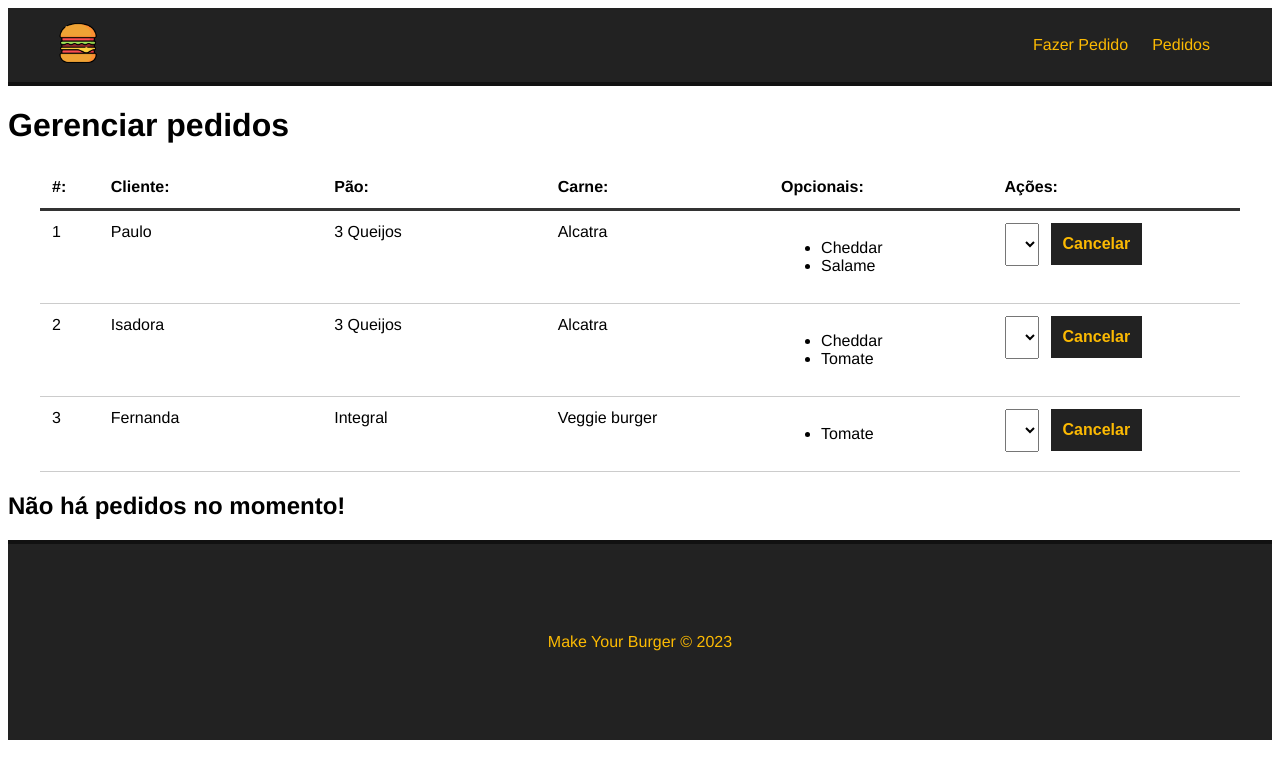
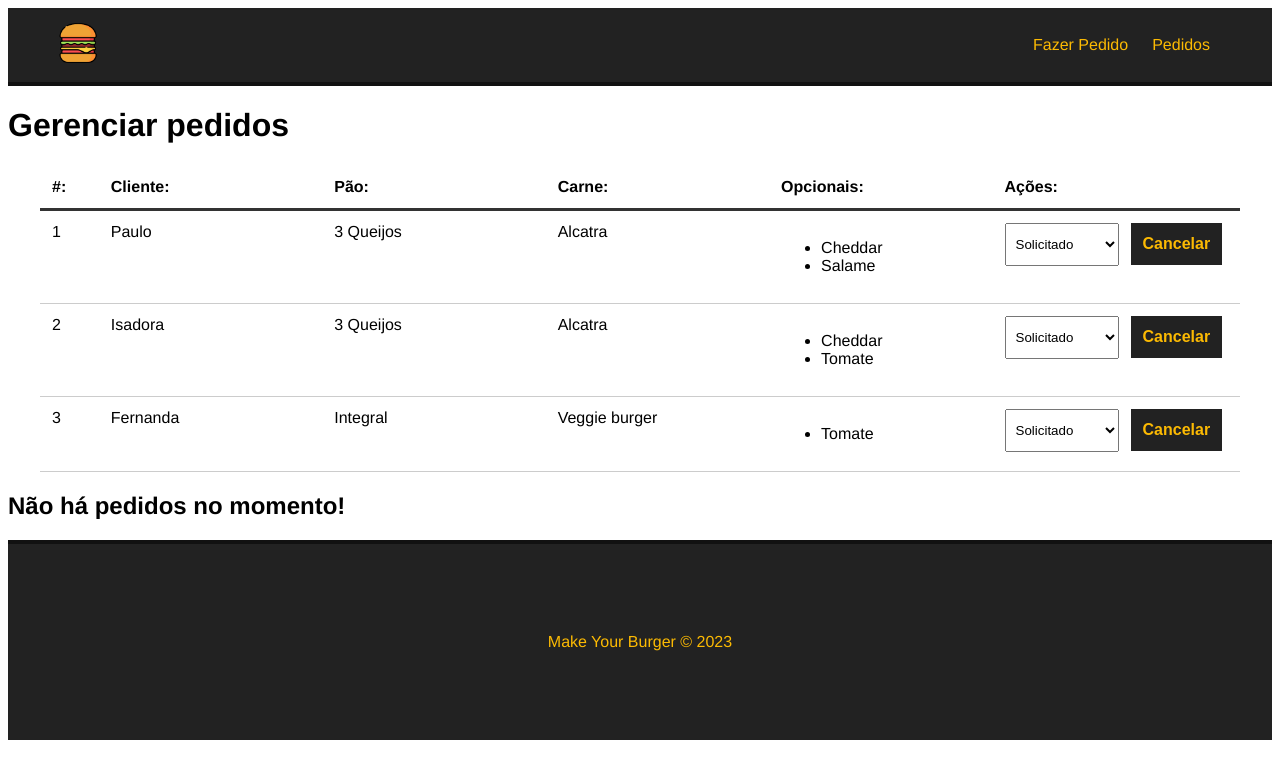
Before and after one commit to PauloAlves8039/vue-cli-make-your-burger, a Vue app: page /pedidos in a window 1280 px wide. Shown: the top 778 px of the page. Built offline with nearby package versions, Linux system fonts and the light colour scheme; data requests are answered from the project's data file.

Commit message:
Recebendo o status do pedido

```diff
--- a/src/components/Dashboard.vue
+++ b/src/components/Dashboard.vue
@@ -25,7 +25,15 @@
                 </div>
                 <div>
                     <select name="status" class="status">
-                        <option></option>
+                        <option>Selecione</option>
+                        <option
+                          v-for="stateIndex in status"
+                          :key="stateIndex.id"
+                          value="stateIndex.tipo"
+                          :selected="burger.status == stateIndex.tipo"
+                        >
+                          {{ stateIndex.tipo }}
+                        </option>
                     </select>
                     <button class="delete-btn">Cancelar</button>
                 </div>
@@ -54,6 +62,16 @@ export default {
       const data = await req.json();
 
       this.burgers = data;
+
+      this.getStatus();
+
+    },
+    async getStatus() {
+      const req = await fetch("http://localhost:3000/status");
+
+      const data = await req.json();
+
+      this.status = data;
 
     }
   },
```
